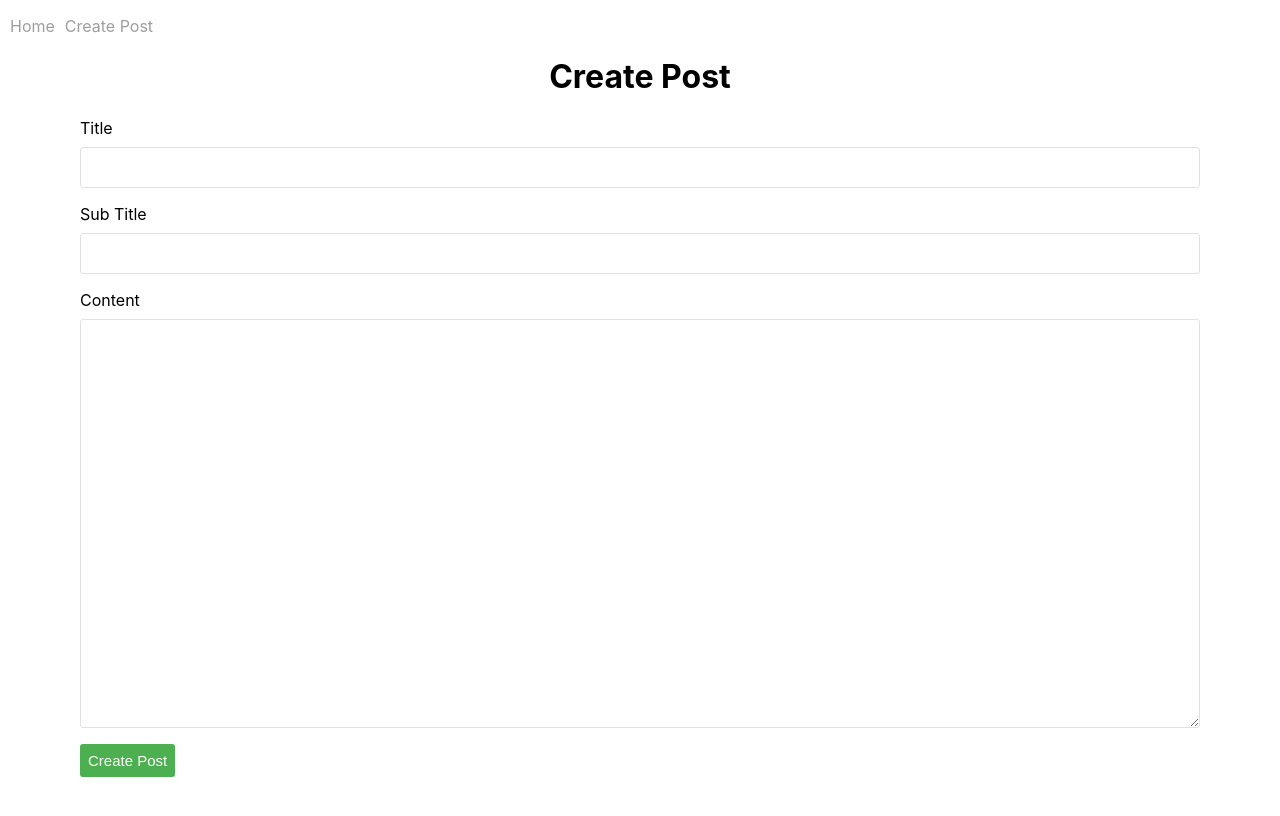
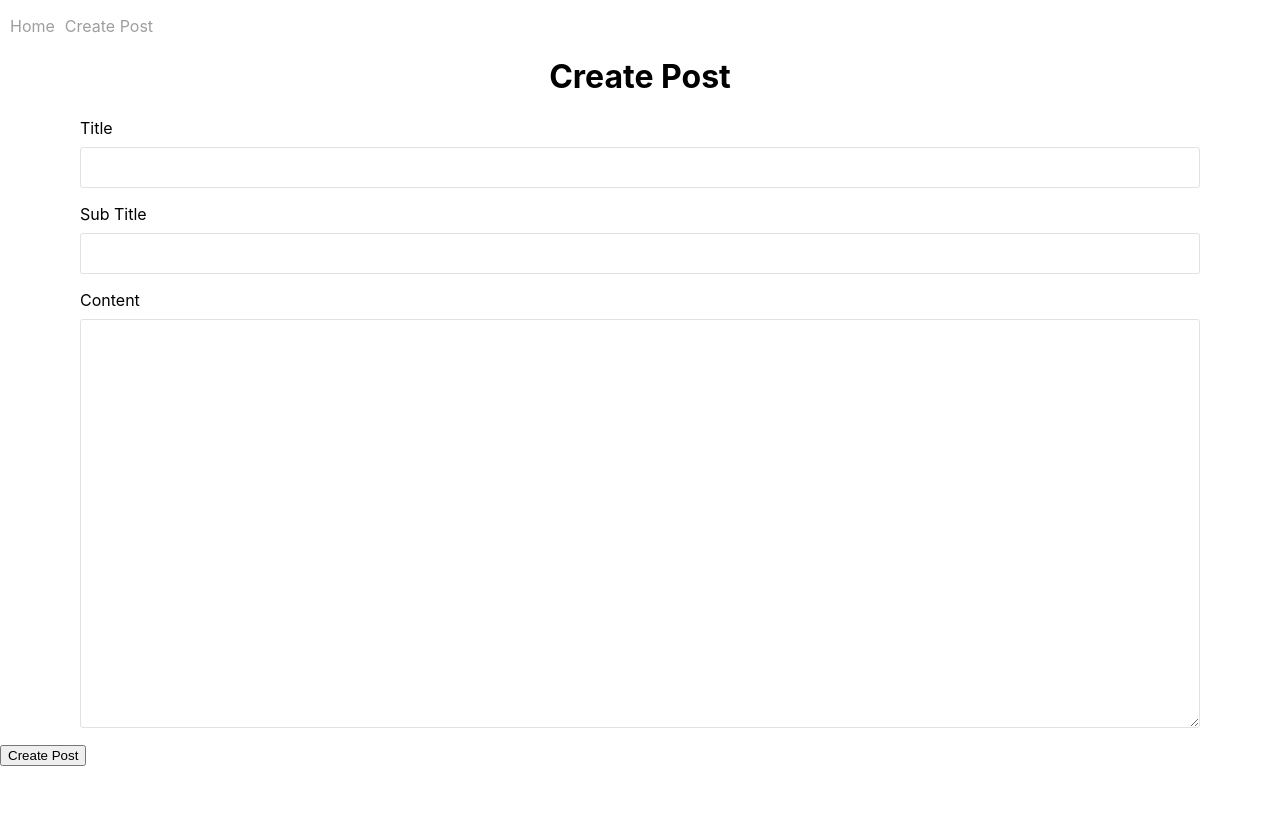
Before and after one commit to SudipGhara19/react-hook-blog, a React (Create React App) app: page /create-post in a window 1280 px wide. Built offline with nearby package versions, Linux system fonts and the light colour scheme.

Commit message:
added css Modules method to createPost button

```diff
--- a/src/components/CreatePost.js
+++ b/src/components/CreatePost.js
@@ -1,6 +1,8 @@
 // import { useState } from 'react';
 import {firestore} from '../firebase';
 import {useFormInput} from '../hooks';
+
+import classes from './Button.module.css'
 
 function CreatePost() {
   const title = useFormInput('');
@@ -42,7 +44,7 @@ function CreatePost() {
           <textarea value={content.value} onChange={content.onchange} ></textarea>
         </div>
 
-        <button className="create-post-btn">Create Post</button>
+        <button className="classes.createPostButton">Create Post</button>
       </form>
     </div>
   );
```
Also changed, not shown: src/components/Button.module.css (added).
